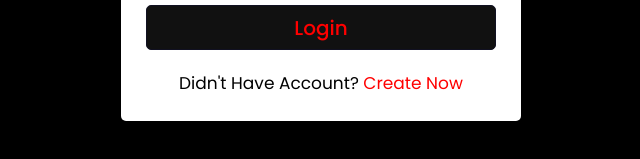
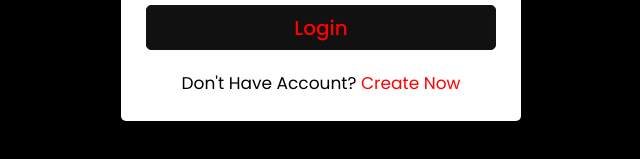
Before and after one commit to AlyaniMamad/Beast-Gym, a plain HTML site: page login.html in a window 1280 px wide. Shown: the part 405-564 px from the top of the page, 319-959 px from the left. Drawn offline with Linux system fonts and the light colour scheme.

Commit message:
Update login.html

```diff
--- a/login.html
+++ b/login.html
@@ -25,7 +25,7 @@
           <div class="row button">
             <input type="button" value="Login"></a>
           </div>
-          <div class="signup-link">Didn't Have Account? <a href="./regestration.html" target="_self">Create Now</a></div>
+          <div class="signup-link">Don't Have Account? <a href="./regestration.html" target="_self">Create Now</a></div>
         </form>
       </div>
     </div>
```
